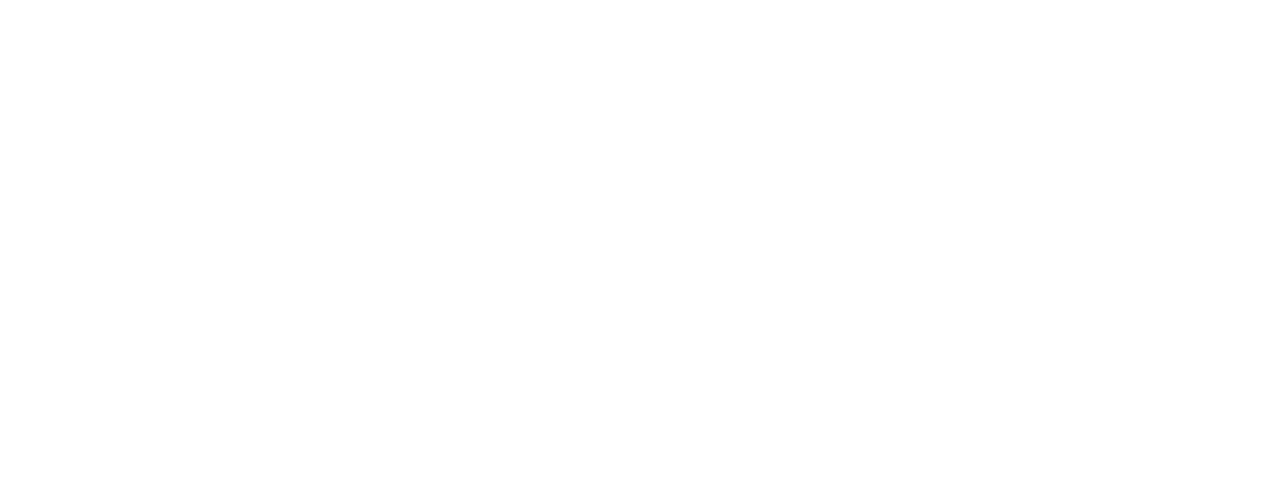
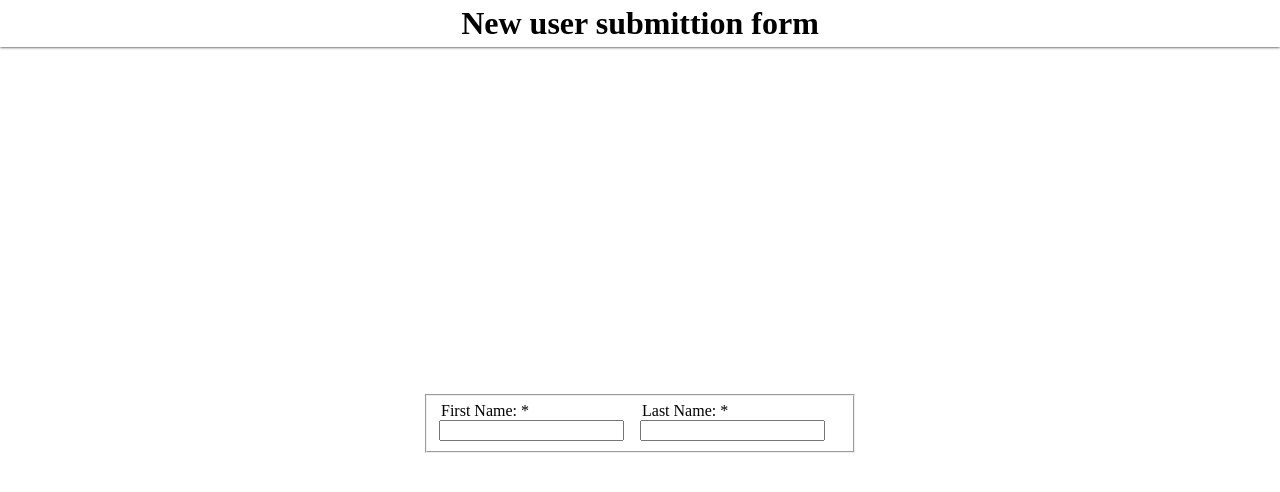
Before and after one commit to doxam1/formValidationJS, a website built with webpack: page src/index.html in a window 1280 px wide. Built offline with nearby package versions, Linux system fonts and the light colour scheme.

Commit message:
some basic css, stared the form

```diff
--- a/package.json
+++ b/package.json
@@ -18,6 +18,7 @@
     "eslint": "^8.57.0",
     "eslint-config-prettier": "^9.1.0",
     "html-webpack-plugin": "^5.6.0",
+    "prettier": "3.2.5",
     "style-loader": "^3.3.4",
     "webpack": "^5.91.0",
     "webpack-cli": "^5.1.4"
--- a/src/index.html
+++ b/src/index.html
@@ -1,11 +1,34 @@
-<!DOCTYPE html>
+<!doctype html>
 <html lang="en">
-<head>
-    <meta charset="UTF-8">
-    <meta name="viewport" content="width=device-width, initial-scale=1.0">
+  <head>
+    <meta charset="UTF-8" />
+    <meta name="viewport" content="width=device-width, initial-scale=1.0" />
     <title>Document</title>
-</head>
-<body>
-
-</body>
+  </head>
+  <body>
+    <header>
+      <div>New user submittion form</div>
+    </header>
+    <main>
+      <form>
+        <fieldset>
+          <div class="line1 formLine">
+            <div class="formItem">
+              <legend>
+                First Name: <span aria-label="required"> * </span>
+              </legend>
+              <input type="text" required minlength="2" />
+            </div>
+            <div class="formItem">
+              <legend>Last Name: <span aria-label="required"> * </span></legend>
+              <input type="text" required minlength="2" />
+            </div>
+            <div class="formLine">
+              <!-- continue from here !!!!!!!!!!!! -->
+            </div>
+          </div>
+        </fieldset>
+      </form>
+    </main>
+  </body>
 </html>
--- a/src/styles/style.scss
+++ b/src/styles/style.scss
@@ -1 +1,38 @@
 // write style here in scss, main file.
+body {
+    height: 100svh;
+    display: flex;
+    margin: 0;
+    flex-direction: column;
+    align-items: center;
+
+    & header {
+        height: 50px;
+        width: 100%;
+        display: flex;
+        justify-content: center;
+        align-items: center;
+        box-shadow: 0 0 3px black;
+        font-weight: 700;
+        font-size: 2rem;
+    }
+
+    & main {
+        display: flex;
+        flex-direction: column;
+        height: 100%;
+        width: 100%;
+        justify-content: center;
+        align-items: center;
+
+        & form {
+            max-width: 60%;
+
+            & .formLine {
+                display: flex;
+                gap: 1rem;
+            }
+        }
+    }
+
+}
```
Also changed, not shown: dist/index.html, dist/main.js, src/styles/style.css, 1 other file.
